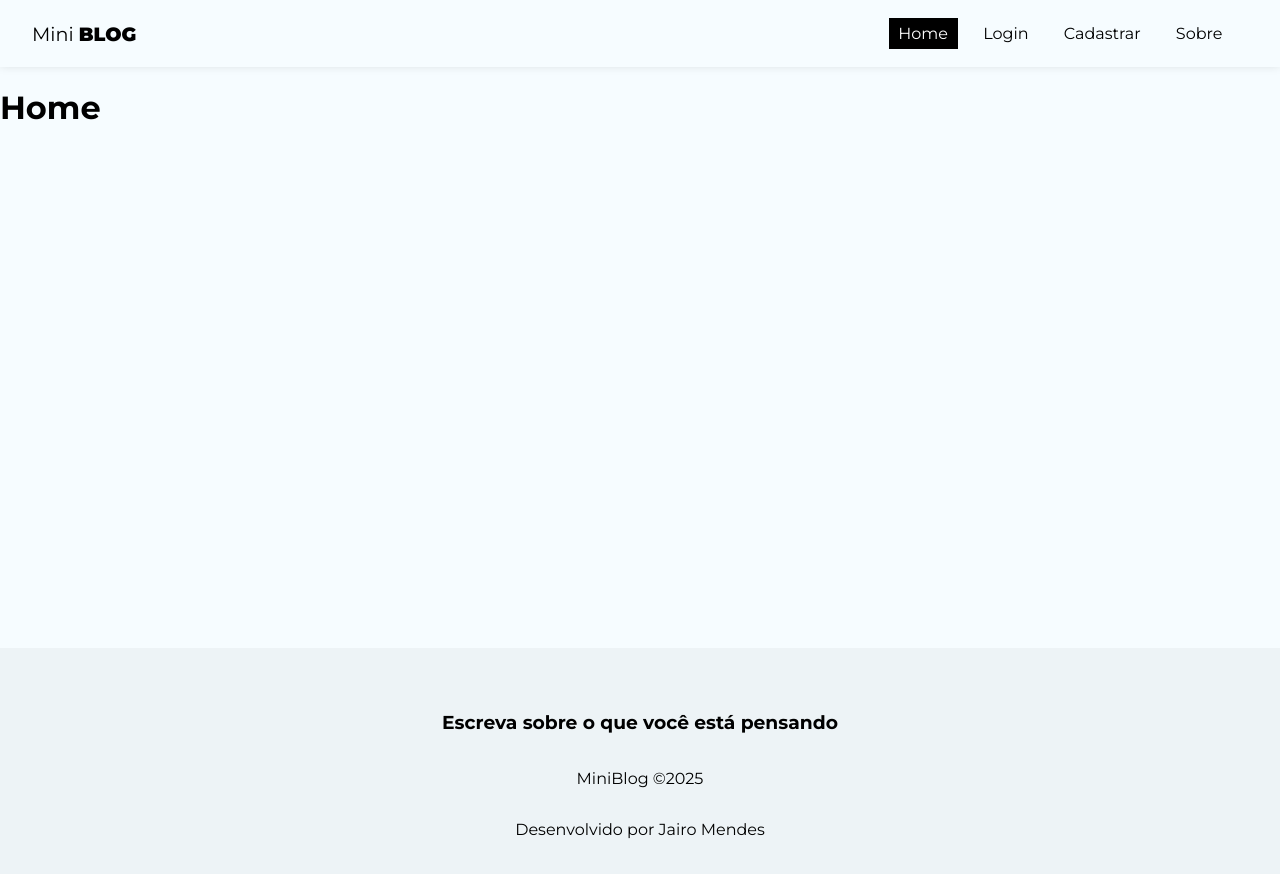
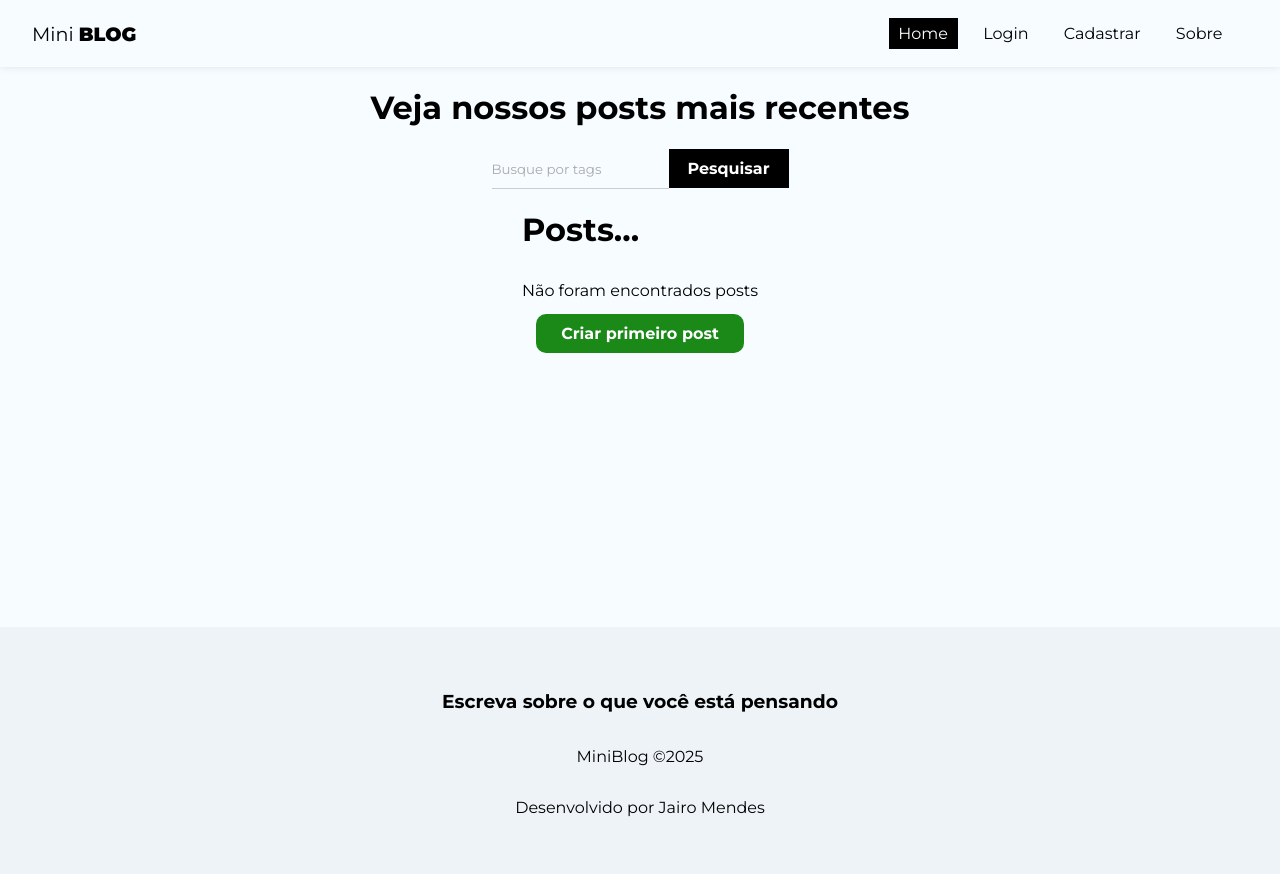
Before and after one commit to jairo2998/miniblog-with-react-router-and-firebase, a React (Vite) app: page / in a window 1280 px wide. Shown: the top 874 px of the page. Built offline with nearby package versions, Linux system fonts and the light colour scheme; no server answers.

Commit message:
feat: Structure Home page to display blog posts

```diff
--- a/src/pages/CreatePost/CreatePost.jsx
+++ b/src/pages/CreatePost/CreatePost.jsx
@@ -22,7 +22,6 @@
 
   const handleSubmit = (e) => {
     e.preventDefault();
-    console.log("yeah, its here");
 
     setFormError("");
     // validate image URL
--- a/src/pages/Home/Home.jsx
+++ b/src/pages/Home/Home.jsx
@@ -1,10 +1,38 @@
 //CSS
 import styles from './Home.module.css';
 
+//hooks
+import { useNavigate, Link } from 'react-router-dom';
+import { useState } from 'react';
+
+//components
+
 const Home = () => {
+
+  const [query, setQuery] = useState("");
+  const [posts] = useState([]);
+
+  const handleSubmit = (e) => {
+    e.preventDefault();
+    console.log("Enviando o formulário");
+  }
+
   return (
-    <div>
-        <h1>Home</h1>
+    <div className={styles.home}>
+        <h1>Veja nossos posts mais recentes</h1>
+        <form onSubmit={handleSubmit} className={styles.search_form}>
+            <input type="text" placeholder='Busque por tags' onChange={(e) => setQuery(e.target.value)}/>
+            <button className='btn btn-dark'>Pesquisar</button>
+        </form>
+        <div>
+          <h1>Posts...</h1>
+          {posts && posts.length === 0 && (
+            <div className={styles.noposts}>
+              <p>Não foram encontrados posts</p>
+              <Link to="/posts/create" className='btn'>Criar primeiro post</Link>
+            </div>
+          )}
+        </div>
     </div>
   )
 }
--- a/src/pages/Home/Home.module.css
+++ b/src/pages/Home/Home.module.css
@@ -0,0 +1,32 @@
+.home {
+    display: flex;
+    flex-direction: column;
+    align-items: center;
+    justify-content: center;
+}
+
+.serach-form {
+    max-width: 100%;
+    width: 60%;
+    display: flex;
+    justify-content: center;
+    margin-bottom: 2rem;
+}
+
+.serach-form input {
+    margin-right: 10px;
+    width: 50%;
+}
+
+.noposts {
+    text-align: center;
+    margin-top: 2rem;
+}
+
+.noposts p {
+    margin-bottom: 1.5em;
+}
+
+.noposts a {
+    padding: 10px 25px;
+}
```
